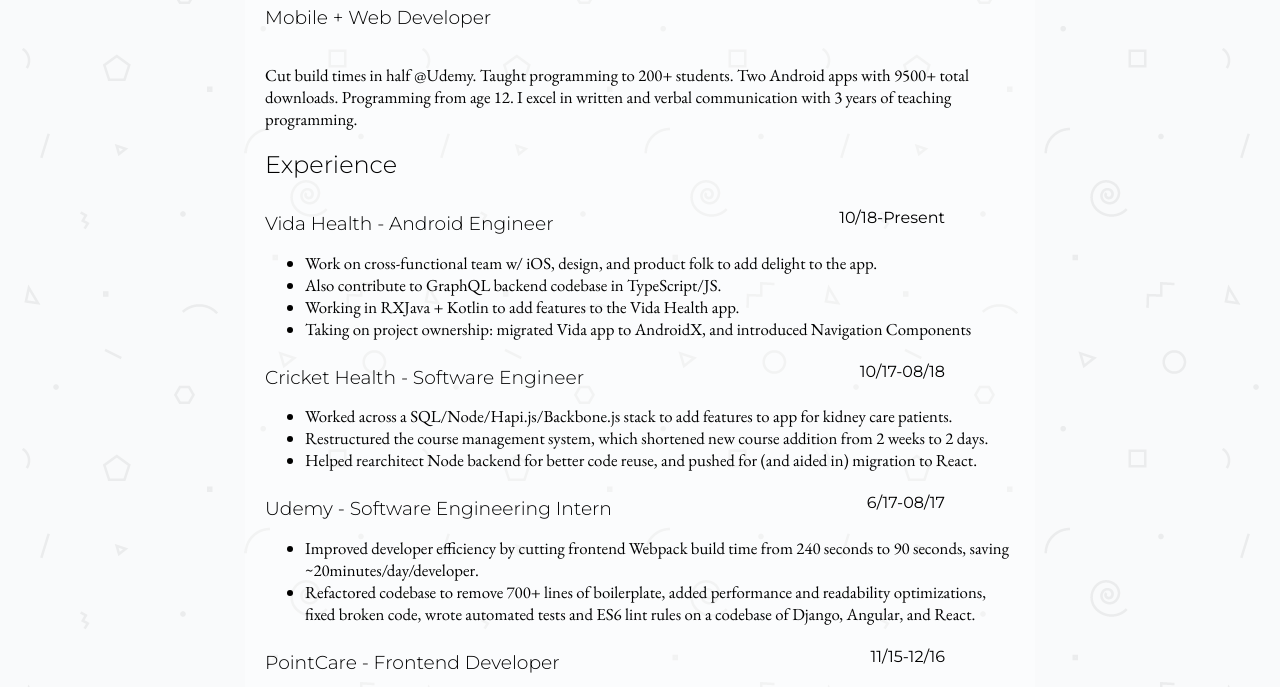
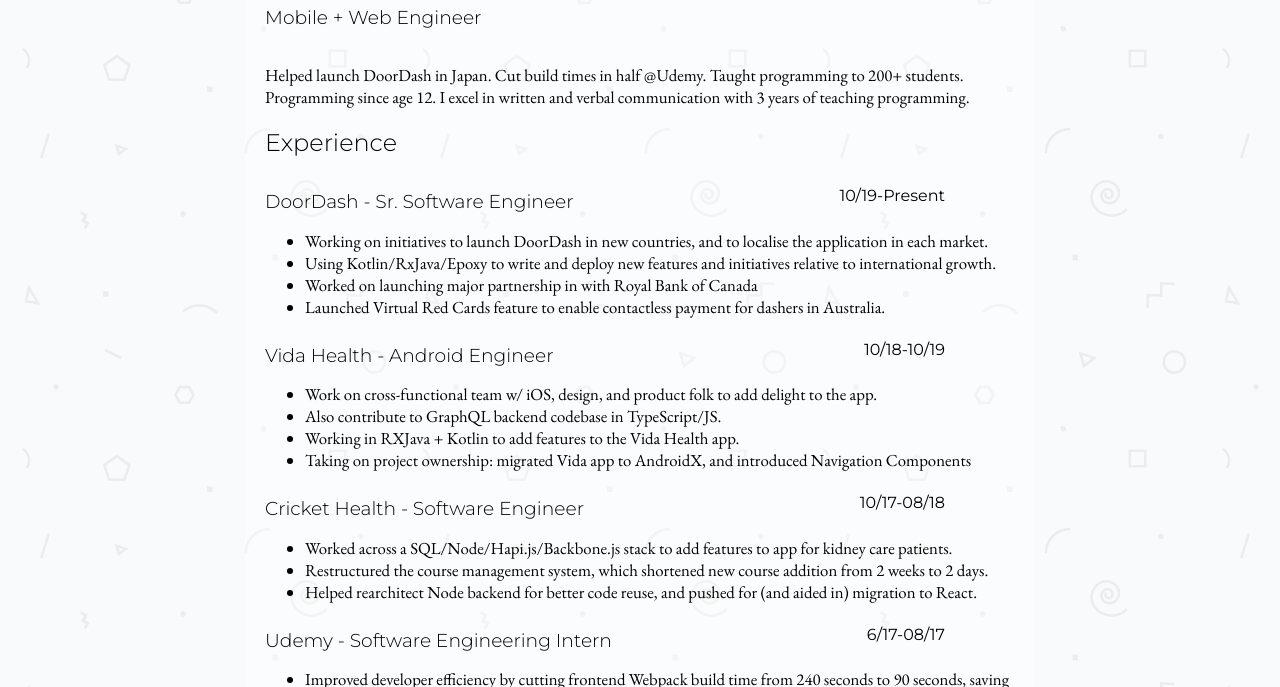
Before and after one commit to ZeroVa/resume, a plain HTML site: page index.html in a window 1280 px wide. Shown: the part 71-758 px from the top of the page. Drawn offline with nearby package versions, Linux system fonts and the light colour scheme.

Commit message:
Added dd job

```diff
--- a/index.html
+++ b/index.html
@@ -15,7 +15,7 @@
             <section class="header">
                 <div class="name">
                     <h1>Ahsan Zahid</h1>
-                    <h3>Mobile + Web Developer</h3>
+                    <h3>Mobile + Web Engineer</h3>
                 </div>
                 <div class="contact">
                     <h4>408-518-0424</h4>
@@ -24,15 +24,27 @@
             </section>
 
             <section class="about">
-                <p>Cut build times in half @Udemy. Taught programming to 200+ students. Two Android apps with 9500+ total downloads. Programming from age 12. I excel in written and verbal communication with 3 years of teaching programming.</p>
+                <p>Helped launch DoorDash in Japan. Cut build times in half @Udemy. Taught programming to 200+ students. Programming since age 12. I excel in written and verbal communication with 3 years of teaching programming.</p>
             </section>
 
             <section class="experience">
                 <h2>Experience</h2>
                 <div class="job">
                     <div class="info">
+                        <h3>DoorDash - Sr. Software Engineer</h3>
+                        <h4 class="dates">10/19-Present</h4>
+                    </div>
+                    <ul>
+                        <li>Working on initiatives to launch DoorDash in new countries, and to localise the application in each market.</li>
+                        <li>Using Kotlin/RxJava/Epoxy to write and deploy new features and initiatives relative to international growth.</li>
+                        <li>Worked on launching major partnership in with Royal Bank of Canada</li>
+                        <li>Launched Virtual Red Cards feature to enable contactless payment for dashers in Australia.</li>
+                    </ul>
+                </div>
+                <div class="job">
+                    <div class="info">
                         <h3>Vida Health - Android Engineer</h3>
-                        <h4 class="dates">10/18-Present</h4>
+                        <h4 class="dates">10/18-10/19</h4>
                     </div>
                     <ul>
                         <li>Work on cross-functional team w/ iOS, design, and product folk to add delight to the app.</li>
```
Also changed, not shown: vercel.json (renamed from now.json).
